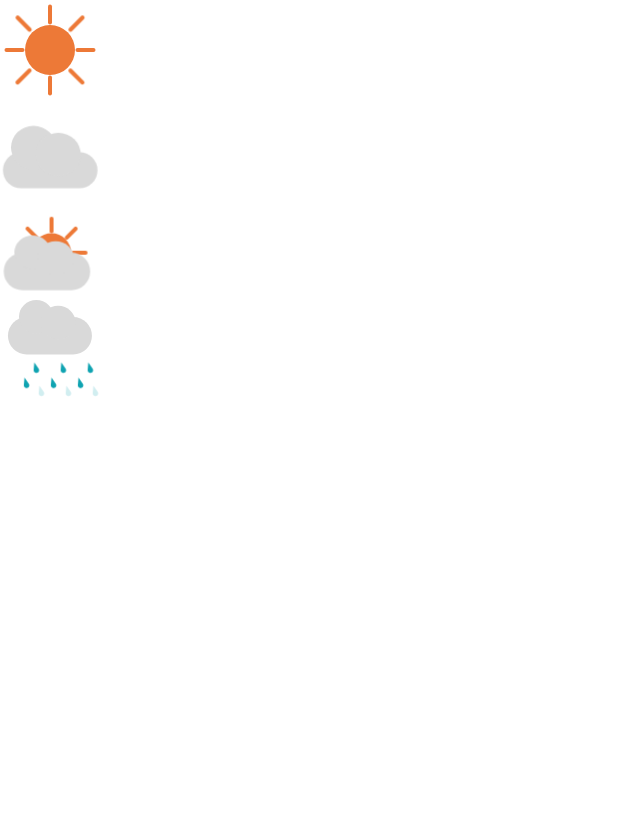
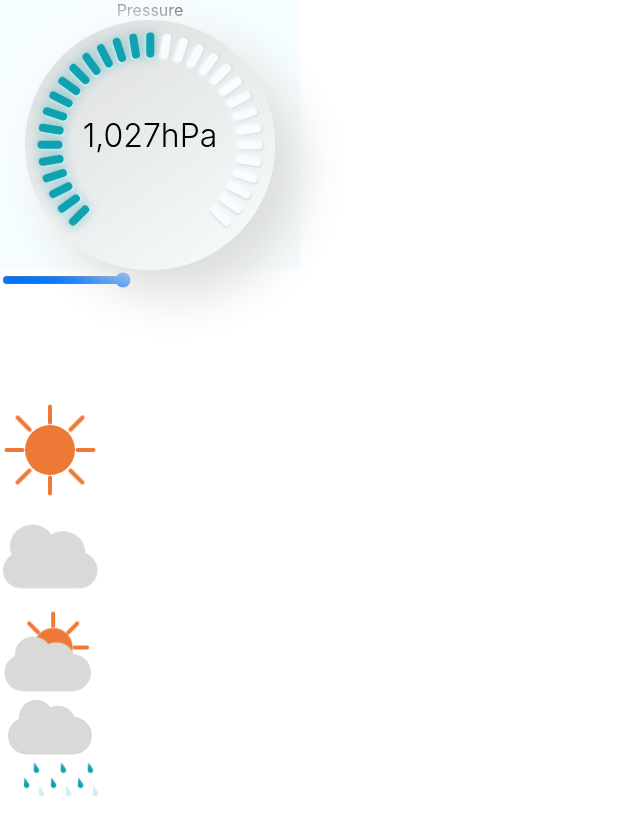
Before and after one commit to e-newton/pitter-patter, a React (Create React App) app: page / in a window 1280 px wide. Shown: the whole page, without its empty margins (0-640 px from the left). Before the commit the page ends 800 px from the top, so only its background shows below. Built offline with nearby package versions, Linux system fonts and the light colour scheme.

Commit message:
Create gauge component

```diff
--- a/src/App.tsx
+++ b/src/App.tsx
@@ -1,5 +1,6 @@
 import React from 'react';
 import './App.scss';
+import Gauge from './components/Gauge';
 import CloudIcon from './icons/CloudIcon';
 import PartialCloudIcon from './icons/PartialCloudIcon';
 import RainIcon from './icons/Rain';
@@ -8,6 +9,9 @@ import SunIcon from './icons/SunIcon';
 function App() {
   return (
   <>
+    <div style={{ width: '300px', height: '400px'}}>
+      <Gauge/>
+    </div>
     <SunIcon/>
     <CloudIcon/>
     <PartialCloudIcon/>
--- /dev/null
+++ b/src/components/Gauge.scss
@@ -0,0 +1,89 @@
+@use "sass:color";
+
+@mixin raised-card($size, $background-color, $glow-color: null) {
+  $light-color: color.scale($background-color, $lightness: 15%);
+  $dark-color: color.scale($background-color, $blackness: 15%);
+  $directional: $size * 0.1;
+  $spread: $size * 0.2;
+
+  width: $size;
+  height: $size;
+  background: $background-color;
+  @if $glow-color {
+    background: $glow-color;
+    box-shadow: 0 0 ($size * 0.8) ($size * 0.2) rgba($glow-color, 0.3),
+                $directional $directional $spread $dark-color,
+                (-$directional) (-$directional) $spread $light-color
+
+  } @else {
+    box-shadow: $directional $directional $spread $dark-color,
+                (-$directional) (-$directional) $spread $light-color;
+  }
+}
+@mixin raised-indent-circle($size, $background-color) {
+  $light-color: color.scale($background-color, $lightness: 15%);
+  $dark-color: color.scale($background-color, $blackness: 15%);
+  $directional: $size * 0.1;
+  $spread: $size * 0.2;
+
+  width: $size;
+  height: $size;
+  border-radius: 50%;
+  background: linear-gradient(145deg, $dark-color, $light-color);
+  box-shadow: $directional $directional $spread $dark-color,
+              (-$directional) (-$directional) $spread $light-color;
+}
+
+.title {
+  justify-self: flex-start;
+}
+
+.gauge-container {
+  width: 100%;
+  background-color: #F6FDFE;
+  display: flex;
+  justify-content: center;
+  position: relative;
+  flex-direction: column;
+  align-items: center;
+  .label-container {
+    position: absolute;
+    width: 50%;
+    height: 50%;
+    aspect-ratio: 1/1;
+    display: flex;
+    flex-direction: column;
+    justify-content: center;
+    align-items: center;
+    font-weight: 300;
+    font-size: 2em;
+  }
+  .gauge-body {
+    position: relative;
+    @include raised-indent-circle(250px, #F6FDFE);
+    display: flex;
+    justify-content: center;
+    align-items: center;
+
+    .nub-wrapper {
+      position: absolute;
+      width: 100%;
+      height: 100%;
+      // transform: translate(25%, 75%)s
+      .nub {
+        @include raised-card(12px, #F6FDFE);
+        width: 10%;
+        height: 3%;
+        &.active {
+          @include raised-card(12px, #F6FDFE, #0FA3B1);
+          width: 10%;
+          height: 3%;
+        }
+        position: absolute;
+        border-radius: 15px;
+        // transform: translate(-50%, -50%) rotate(-45deg);
+      }
+    }
+  }
+
+}
--- /dev/null
+++ b/src/components/Gauge.tsx
@@ -0,0 +1,65 @@
+import React, { useState } from "react";
+import './Gauge.scss'
+
+function degrees_to_radians(degrees: number)
+{
+  var pi = Math.PI;
+  return degrees * (pi/180);
+}
+
+export default function Gauge() {
+  const steps = 30;
+  const [percentActive, setPercentActive] = useState(0.5);
+  // Starting deg = 225degs
+
+  function generateNubs() {
+    const elems = [];
+    const totalDegrees = 270;
+    const scale = 0.8;
+    const stepSize = totalDegrees / (steps);
+    const initalRotation = 135;
+    for (let i = 0; i <= steps; i++) {
+      let className = 'nub'
+      if (percentActive && i/steps <= percentActive) {
+        className = 'nub active'
+      }
+      const rotation = initalRotation + (i * stepSize);
+      const cos = Math.cos(degrees_to_radians(rotation));
+      const sin = Math.sin(degrees_to_radians(rotation));
+      // Mapped from 0 to 1
+      let cosMapped = (cos + 1) / 2;
+      let sinMapped = (sin + 1) / 2;
+
+      cosMapped = (cosMapped * scale) + ((1 - scale) / 2)
+      sinMapped = (sinMapped * scale) + ((1 - scale) / 2)
+      const xTranslate = cosMapped * 100;
+      const yTranslate = sinMapped * 100;
+
+      elems.push(
+        (
+          <div key={i} className="nub-wrapper" style={{transform: `translate(${xTranslate}%, ${yTranslate}%)`}}>
+            <div className={className} style={{transform: ` translate(-50%, -50%) rotate(${rotation}deg)`}}></div>
+          </div>
+        )
+      )
+    }
+    return elems;
+  }
+
+  return(
+  <>
+    <div className="gauge-container">
+      <span className="title">Pressure</span>
+      <div className="gauge-body">
+        {
+          generateNubs()
+        }
+      </div>
+      <div className="label-container">
+        <span>1,027hPa</span>
+      </div>
+    </div>
+    <input type="range" min="0" max="1" step="0.01" onChange={e => setPercentActive(parseFloat(e.target.value))} id="myRange"/>
+  </>
+  )
+}
```
